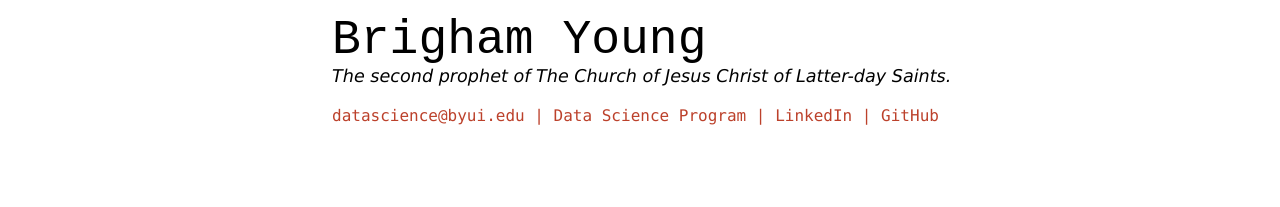
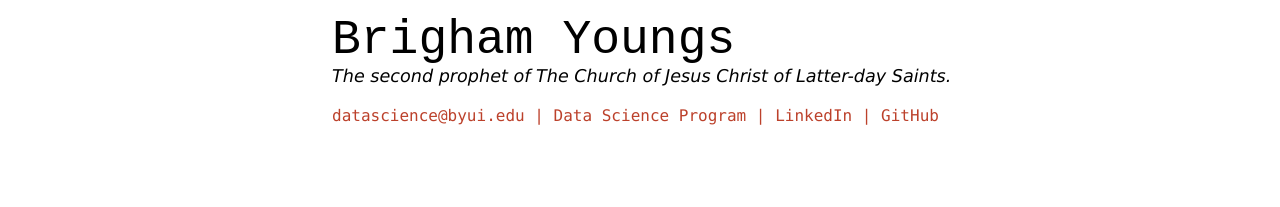
Before and after one commit to jlule/Lule-resume, a Jekyll site: the page built from docs/index.md, in a window 1280 px wide. Shown: the top 207 px of the page. Built offline with Jekyll 4.4.1, drawn with Linux system fonts in a browser that asks for light colours.

Commit message:
Update index.md

```diff
--- a/docs/index.md
+++ b/docs/index.md
@@ -2,7 +2,7 @@
 layout: cv
 title: James Lule's Resume
 ---
-# Brigham Young
+# Brigham Youngs
 The second prophet of The Church of Jesus Christ of Latter-day Saints.
 
 <div id="webaddress">
```
